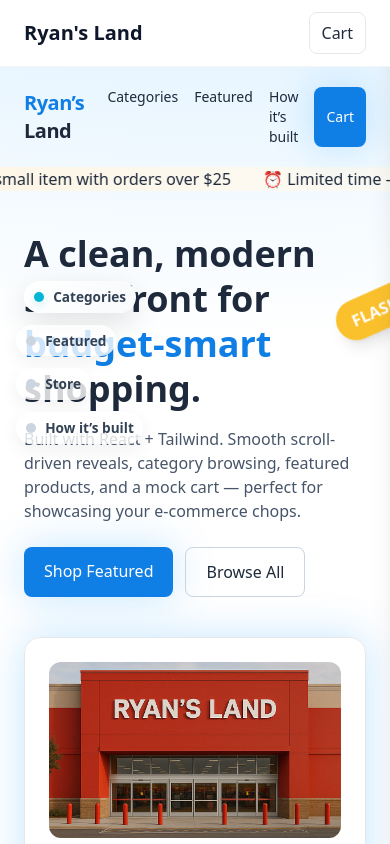
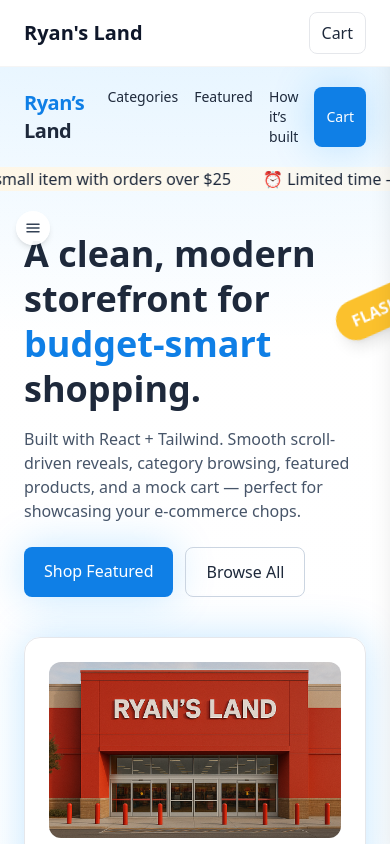
Before and after one commit to redavi19-asu/Land-of-shopping, a React (Vite) app in the folder ryans-land/: page / in a window 390 px wide. Shown: the top 844 px of the page. Built offline with nearby package versions, Linux system fonts and the light colour scheme.

Commit message:
feat(ui): parallax silver lines, mobile scrolly toggle, and a11y/focus improvements

```diff
--- a/ryans-land/src/App.jsx
+++ b/ryans-land/src/App.jsx
@@ -3,6 +3,7 @@ import Hero from "./components/Hero.jsx";
 import LeftScrolly from "./components/LeftScrolly.jsx";
 import Header from "./components/Header.jsx";
 import Footer from "./components/Footer.jsx";
+import SilverLines from "./components/SilverLines.jsx";
 import CategoryCard from "./components/CategoryCard.jsx";
 import ProductCard from "./components/ProductCard.jsx";
 import ScrollySection from "./components/ScrollySection.jsx";
@@ -157,15 +158,7 @@ export default function App() {
     <>
       <Header onCartOpen={()=>setOpenCart(true)} />
 
-      {/* decorative silver lines that loop vertically */}
-      <div className="silver-lines pointer-events-none" aria-hidden>
-        <svg className="silver-line left" viewBox="0 0 120 800" preserveAspectRatio="none">
-          <path d="M20 0 C40 100, 0 200, 20 300 C40 400, 0 500, 20 600 C40 700, 0 800, 20 900" stroke="silver" strokeWidth="6" fill="none" strokeLinecap="round" strokeLinejoin="round" />
-        </svg>
-        <svg className="silver-line right" viewBox="0 0 120 800" preserveAspectRatio="none">
-          <path d="M100 0 C80 100, 120 200, 100 300 C80 400, 120 500, 100 600 C80 700, 120 800, 100 900" stroke="silver" strokeWidth="6" fill="none" strokeLinecap="round" strokeLinejoin="round" />
-        </svg>
-      </div>
+      <SilverLines intensity={0.16} />
 
       <LeftScrolly />
       <Hero onShopClick={scrollToCategories} onCartOpen={()=>setOpenCart(true)} />
--- a/ryans-land/src/components/LeftScrolly.jsx
+++ b/ryans-land/src/components/LeftScrolly.jsx
@@ -9,6 +9,7 @@ export default function LeftScrolly() {
   ];
 
   const [active, setActive] = useState(items[0].id);
+  const [mobileOpen, setMobileOpen] = useState(false);
 
   useEffect(() => {
     const els = items.map(i => document.getElementById(i.id)).filter(Boolean);
@@ -22,12 +23,30 @@ export default function LeftScrolly() {
   }, []);
 
   return (
-    <aside className="left-scrolly flex flex-col items-start gap-3 fixed top-1/3 left-6 z-40">
+    <>
+      <button
+        type="button"
+        aria-controls="site-left-scrolly"
+        aria-expanded={mobileOpen}
+        onClick={() => setMobileOpen(v => !v)}
+        className="md:hidden fixed left-4 top-1/4 z-50 bg-white/95 p-2 rounded-full shadow-md"
+      >
+        <span className="sr-only">Toggle navigation</span>
+        <svg width="18" height="18" viewBox="0 0 24 24" fill="none" stroke="currentColor" className="text-slate-700">
+          {mobileOpen ? (
+            <path strokeWidth="2" strokeLinecap="round" strokeLinejoin="round" d="M6 18L18 6M6 6l12 12" />
+          ) : (
+            <path strokeWidth="2" strokeLinecap="round" strokeLinejoin="round" d="M4 7h16M4 12h16M4 17h16" />
+          )}
+        </svg>
+      </button>
+
+      <aside id="site-left-scrolly" className={`left-scrolly ${mobileOpen ? 'fixed' : 'hidden'} md:flex flex-col items-start gap-3 fixed top-1/3 left-6 z-40`}>
         {items.map(it => (
           <button
             key={it.id}
             className={`left-scrolly__item ${active === it.id ? 'active' : ''}`}
-          onClick={() => document.getElementById(it.id)?.scrollIntoView({ behavior: 'smooth', block: 'start' })}
+            onClick={() => { document.getElementById(it.id)?.scrollIntoView({ behavior: 'smooth', block: 'start' }); setMobileOpen(false); }}
             aria-current={active === it.id}
           >
             <span className="dot" aria-hidden />
@@ -35,5 +54,6 @@ export default function LeftScrolly() {
           </button>
         ))}
       </aside>
+    </>
   );
 }
--- /dev/null
+++ b/ryans-land/src/components/SilverLines.jsx
@@ -0,0 +1,42 @@
+import { useEffect, useRef } from 'react';
+
+export default function SilverLines({ intensity = 0.16 }) {
+  const leftRef = useRef(null);
+  const rightRef = useRef(null);
+
+  useEffect(() => {
+    const prefersReduced = window.matchMedia('(prefers-reduced-motion: reduce)').matches;
+    if (prefersReduced) return;
+
+    let rafId = null;
+
+    const onScroll = () => {
+      if (rafId) cancelAnimationFrame(rafId);
+      rafId = requestAnimationFrame(() => {
+        const y = window.scrollY || window.pageYOffset;
+        // parallax translation — left and right move at slightly different rates
+        if (leftRef.current) leftRef.current.style.transform = `translateY(${-(y * intensity)}px) rotate(1deg)`;
+        if (rightRef.current) rightRef.current.style.transform = `translateY(${-(y * intensity * 1.25)}px) rotate(-1deg)`;
+      });
+    };
+
+    window.addEventListener('scroll', onScroll, { passive: true });
+    // run once to set initial position
+    onScroll();
+    return () => {
+      window.removeEventListener('scroll', onScroll);
+      if (rafId) cancelAnimationFrame(rafId);
+    };
+  }, [intensity]);
+
+  return (
+    <div className="silver-lines pointer-events-none" aria-hidden>
+      <svg ref={leftRef} className="silver-line left" viewBox="0 0 120 800" preserveAspectRatio="none">
+        <path d="M20 0 C40 100, 0 200, 20 300 C40 400, 0 500, 20 600 C40 700, 0 800, 20 900" stroke="silver" strokeWidth="6" fill="none" strokeLinecap="round" strokeLinejoin="round" />
+      </svg>
+      <svg ref={rightRef} className="silver-line right" viewBox="0 0 120 800" preserveAspectRatio="none">
+        <path d="M100 0 C80 100, 120 200, 100 300 C80 400, 120 500, 100 600 C80 700, 120 800, 100 900" stroke="silver" strokeWidth="6" fill="none" strokeLinecap="round" strokeLinejoin="round" />
+      </svg>
+    </div>
+  );
+}
--- a/ryans-land/src/index.css
+++ b/ryans-land/src/index.css
@@ -76,3 +76,14 @@ body { @apply bg-gradient-to-b from-white to-slate-50; }
 @media (prefers-reduced-motion: reduce) {
   .silver-line { animation: none !important; }
 }
+
+/* Skip link visible on focus */
+.skip-link { position: absolute; left: 1rem; top: 0.75rem; background: #0f172a; color: white; padding: 6px 10px; border-radius: 6px; transform: translateY(-120%); transition: transform .18s ease; z-index: 80; }
+.skip-link:focus { transform: translateY(0%); }
+
+/* focus styles for accessibility */
+.left-scrolly__item:focus { outline: 3px solid rgba(6,182,212,0.18); outline-offset: 3px; }
+.left-scrolly__item:focus-visible { box-shadow: 0 0 0 4px rgba(6,182,212,0.06); }
+
+/* mobile toggle styling tweak */
+/* end */
```
Lines whose indentation alone changed are shown as unchanged.
